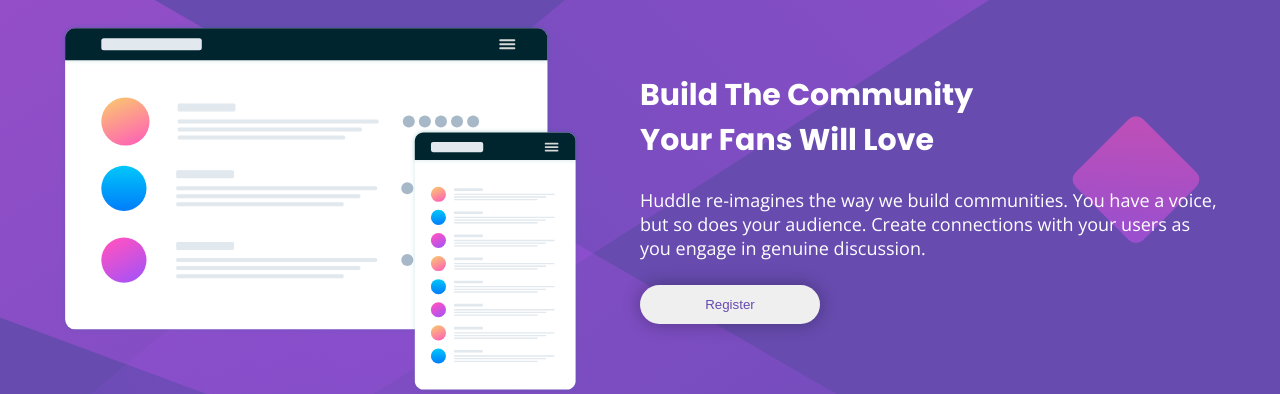
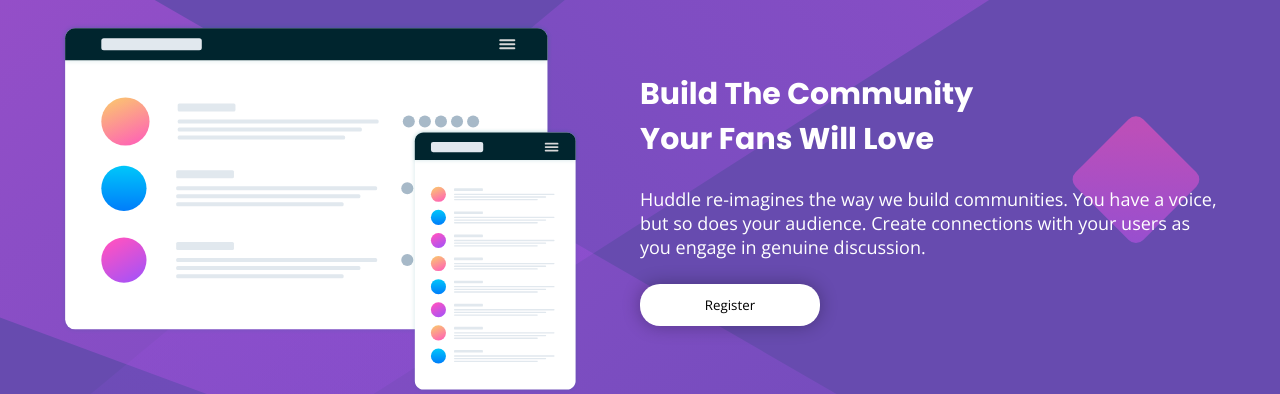
Before and after one commit to okawibawa/front-end-mentor, a plain HTML site: page huddle-landing-page-with-single-introductory-section-master/index.html in a window 1280 px wide. Shown: the part 89-483 px from the top of the page. Drawn offline with nearby package versions, Linux system fonts and the light colour scheme.

Commit message:
updated some CSS code

```diff
--- a/huddle-landing-page-with-single-introductory-section-master/style.css
+++ b/huddle-landing-page-with-single-introductory-section-master/style.css
@@ -55,12 +55,13 @@ main img {
 }
 
 .right-content button {
+  font-family: 'Open Sans';
   margin: 0;
   width: 180px;
   padding: 12px;
   border-radius: 20px;
+  background-color: white;
   border: none;
-  color: hsl(257, 40%, 49%);
   box-shadow: 0 0 18px rgba(0, 0, 0, 0.3);
   cursor: pointer;
   margin: 0 auto 25px;
```
